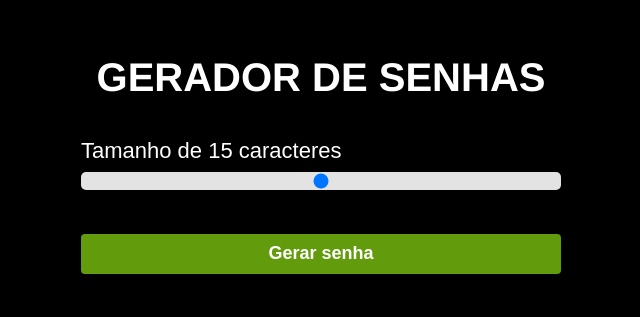
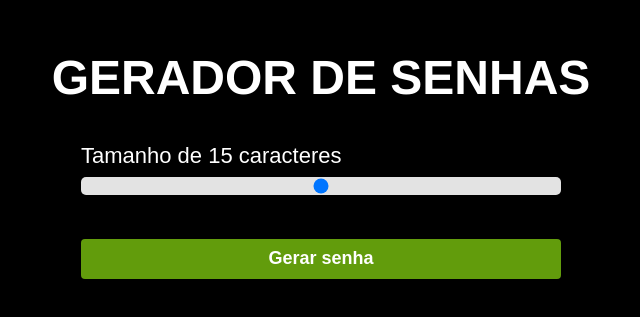
Before and after one commit to Jsa-bit/gerador-de-senha, a plain HTML site: page index.html in a window 1280 px wide. Shown: the part 229-546 px from the top of the page, without its empty margins (319-959 px from the left). Drawn offline with Linux system fonts and the light colour scheme.

Commit message:
Correção na fonte do título

```diff
--- a/style.css
+++ b/style.css
@@ -19,7 +19,7 @@ p{
     margin-bottom: 24px;
     color: white;
     text-align: center;
-    font-size: 2.5em;
+    font-size: 3.0em;
     font-weight: bolder;
     font-family: 'Franklin Gothic Medium', 'Arial Narrow', Arial, sans-serif;
     max-width: 70%;
```
